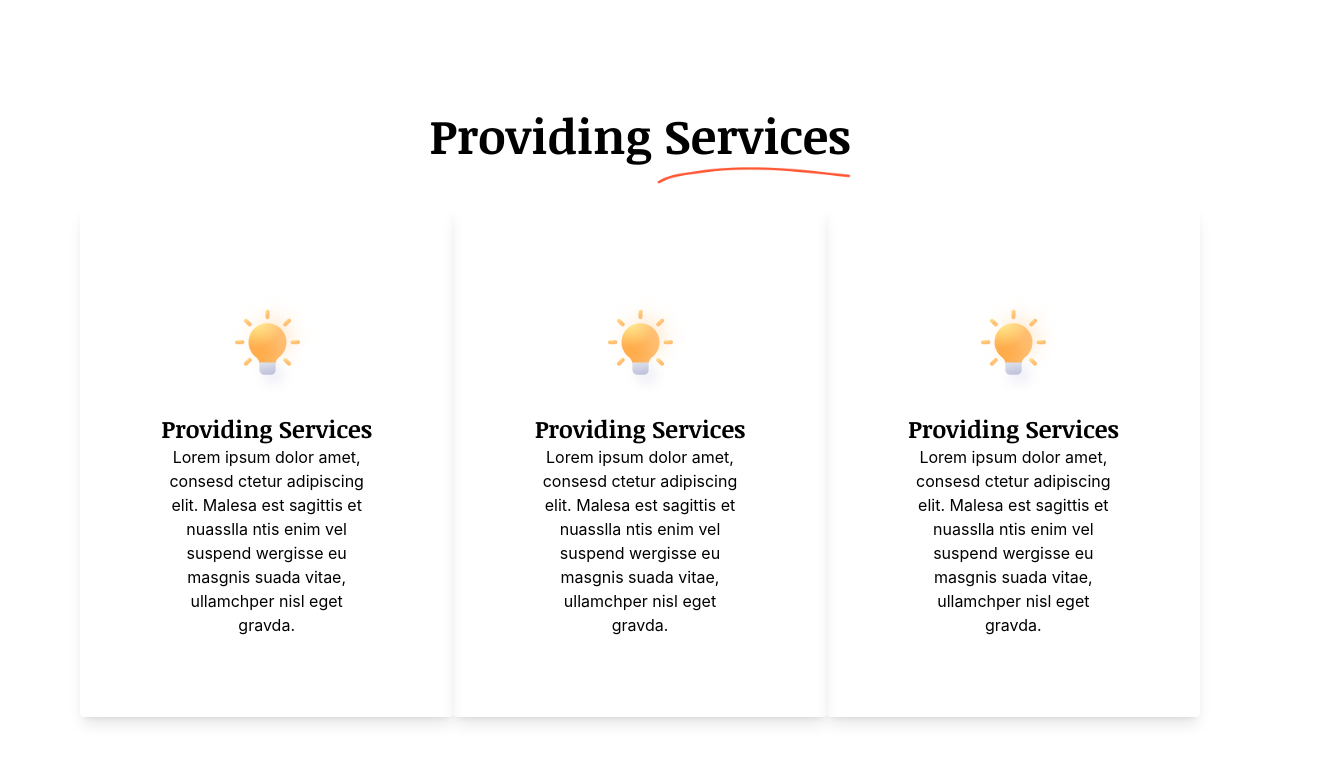
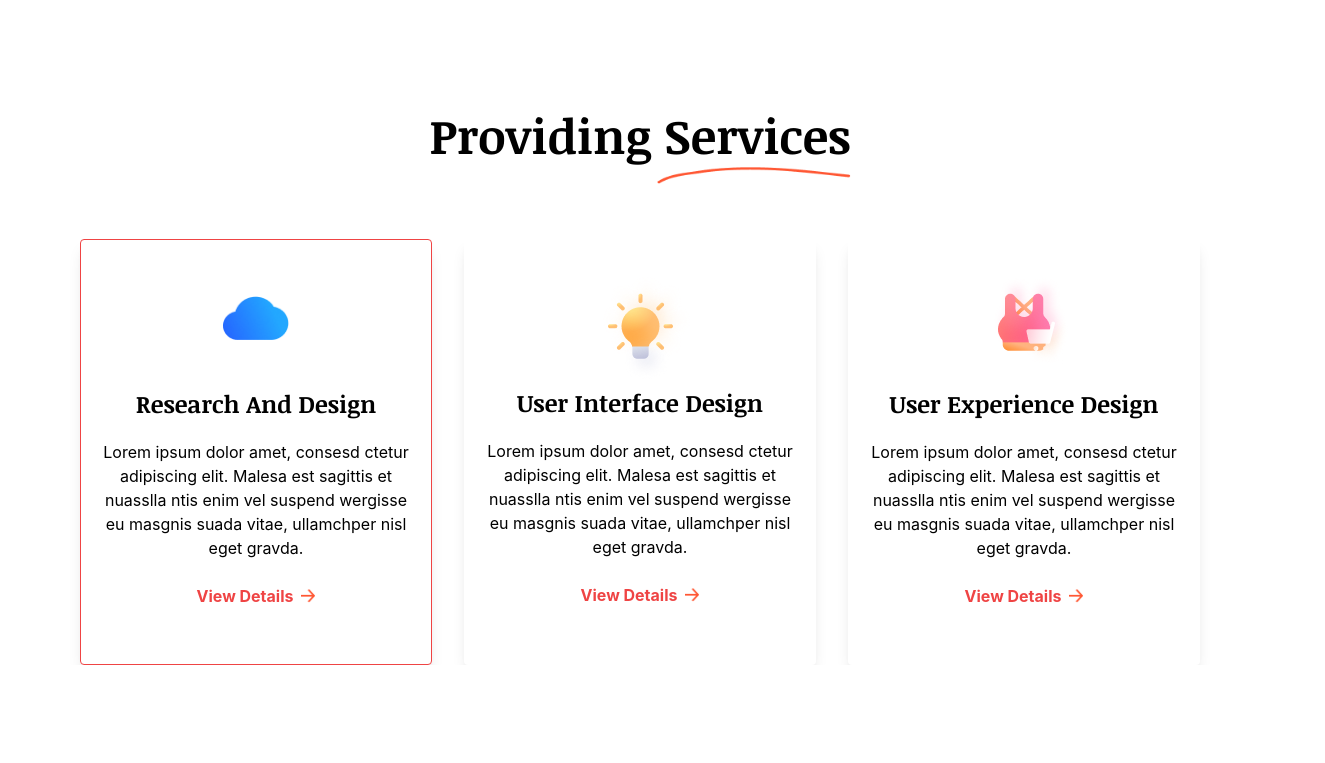
Before and after one commit to Avi-s-Work/alex, a Next.js app: page /fullpage in a window 1280 px wide. Shown: the part 1364-2127 px from the top of the page, 1325 px wide, since content can reach past the window. After the commit the page ends 2029 px from the top, so only its background shows below. Built offline with nearby package versions, Linux system fonts and the light colour scheme.

Commit message:
services_done

```diff
--- a/components/network.js
+++ b/components/network.js
@@ -4,7 +4,7 @@ export default function Network() {
       <section className="border border-red-500 flex items-center justify-center relative pt-32">
         <div
           style={{ width: "790px", height: "365px" }}
-          className="bg-gray-100 "
+          className="bg-gray-50 "
         ></div>
         <div className="w-full xl:px-96 lg:px-20 md:px-20 sm:px-10 px-10 border border-red-500 flex items-center justify-between absolute">
           <div style={{ width: "526px" }} className="border border-red-500">
--- a/components/services.js
+++ b/components/services.js
@@ -1,4 +1,5 @@
 import Image from "next/image";
+import Link from "next/link";
 export default function services() {
   return (
     <>
@@ -6,7 +7,9 @@ export default function services() {
         {/* Heading  */}
         <div className="grid grid-rows-2">
           <div>
-            <h1 className="text-5xl font-noticia">Providing Services</h1>
+            <h1 className="text-5xl font-noticia text-center">
+              Providing Services
+            </h1>
           </div>
           <div className="flex items-center justify-end mb-4">
             <Image
@@ -17,77 +20,114 @@ export default function services() {
             />
           </div>
         </div>
+        {/* Gray Portion  */}
+        <div
+          style={{ width: "1370px", height: "265px" }}
+          className="bg-gray-50 mt-60 relative hidden xl:flex"
+        ></div>
         {/* Cards */}
-        <div className="w-full xl:px-96 lg:px-20 md:px-20 sm:px-10 px-10 grid grid-cols-3">
+        <div className="absolute xl:px-96 lg:px-20 md:px-20 sm:px-10 px-10 grid grid-cols-3 gap-x-8 pt-32">
           {/* Single Card */}
-          <div className="rounded shadow-lg flex flex-col items-center p-20">
-            <div className="flex items-center justify-end mb-4">
+          <div className="bg-white rounded border border-red-500 shadow-lg flex flex-col items-center py-14 px-4">
+            <div className="flex items-center justify-end">
+              <Image
+                src="/images/cloud.png"
+                alt="cloud"
+                width="66"
+                height="44"
+              />
+            </div>
+            <h1 className="pt-12 text-2xl font-noticia text-center">
+              Research And Design
+            </h1>
+            <p className="pt-5 text-base text-center">
+              Lorem ipsum dolor amet, consesd ctetur adipiscing elit. Malesa est
+              sagittis et nuasslla ntis enim vel suspend wergisse eu masgnis
+              suada vitae, ullamchper nisl eget gravda.
+            </p>
+            <Link href="/">
+              <div className="pt-6 flex items-center cursor-pointer">
+                <span className="text-red-500 mr-2 font-bold text-base cursor-pointer">
+                  View Details
+                </span>
+                <Image
+                  src="/images/tiny_arrow.png"
+                  alt="tiny_arrow"
+                  width="14px"
+                  height="14px"
+                />
+              </div>
+            </Link>
+          </div>
+          {/* Single Card */}
+          <div className="bg-white rounded shadow-lg flex flex-col items-center pb-14 px-4">
+            <div className="flex items-center justify-end">
+              <div className="pt-8">
                 <Image
                   src="/images/Idea.png"
-                alt="services_line"
+                  alt="Idea"
                   width="110"
                   height="110"
                 />
               </div>
-            <div>
-              <h1 className="text-2xl font-noticia">Providing Services</h1>
             </div>
-            <div>
-              <p className="text-base text-center">
-                Lorem ipsum dolor amet, consesd ctetur adipiscing elit. Malesa
-                est sagittis et nuasslla ntis enim vel suspend wergisse eu
-                masgnis suada vitae, ullamchper nisl eget gravda.
+            <h1 className="text-2xl font-noticia text-center">
+              User Interface Design
+            </h1>
+            <p className="pt-5 text-base text-center">
+              Lorem ipsum dolor amet, consesd ctetur adipiscing elit. Malesa est
+              sagittis et nuasslla ntis enim vel suspend wergisse eu masgnis
+              suada vitae, ullamchper nisl eget gravda.
             </p>
+            <Link href="/">
+              <div className="pt-6 flex items-center cursor-pointer">
+                <span className="text-red-500 mr-2 font-bold text-base cursor-pointer">
+                  View Details
+                </span>
+                <Image
+                  src="/images/tiny_arrow.png"
+                  alt="tiny_arrow"
+                  width="14px"
+                  height="14px"
+                />
+              </div>
+            </Link>
+          </div>
+          {/* Single Card */}
+          <div className="bg-white rounded shadow-lg flex flex-col items-center pb-14 px-4">
+            <div className="flex items-center justify-end">
+              <div className="pt-9">
+                <Image
+                  src="/images/Design.png"
+                  alt="Design"
+                  width="91"
+                  height="91"
+                />
               </div>
             </div>
-          {/* Single Card */}
-          <div className="rounded shadow-lg flex flex-col items-center p-20">
-            <div className="flex items-center justify-end mb-4">
+            <h1 className="pt-4 text-2xl font-noticia text-center">
+              User Experience Design
+            </h1>
+            <p className="pt-5 text-base text-center">
+              Lorem ipsum dolor amet, consesd ctetur adipiscing elit. Malesa est
+              sagittis et nuasslla ntis enim vel suspend wergisse eu masgnis
+              suada vitae, ullamchper nisl eget gravda.
+            </p>
+            <Link href="/">
+              <div className="pt-6 flex items-center cursor-pointer">
+                <span className="text-red-500 mr-2 font-bold text-base cursor-pointer">
+                  View Details
+                </span>
                 <Image
-                src="/images/Idea.png"
-                alt="services_line"
-                width="110"
-                height="110"
+                  src="/images/tiny_arrow.png"
+                  alt="tiny_arrow"
+                  width="14px"
+                  height="14px"
                 />
               </div>
-            <div>
-              <h1 className="text-2xl font-noticia">Providing Services</h1>
-            </div>
-            <div>
-              <p className="text-base text-center">
-                Lorem ipsum dolor amet, consesd ctetur adipiscing elit. Malesa
-                est sagittis et nuasslla ntis enim vel suspend wergisse eu
-                masgnis suada vitae, ullamchper nisl eget gravda.
-              </p>
+            </Link>
           </div>
         </div>
-          {/* Single Card */}
-          <div className="rounded shadow-lg flex flex-col items-center p-20">
-            <div className="flex items-center justify-end mb-4">
-              <Image
-                src="/images/Idea.png"
-                alt="services_line"
-                width="110"
-                height="110"
-              />
-            </div>
-            <div>
-              <h1 className="text-2xl font-noticia">Providing Services</h1>
-            </div>
-            <div>
-              <p className="text-base text-center">
-                Lorem ipsum dolor amet, consesd ctetur adipiscing elit. Malesa
-                est sagittis et nuasslla ntis enim vel suspend wergisse eu
-                masgnis suada vitae, ullamchper nisl eget gravda.
-              </p>
-            </div>
-          </div>
-        </div>
-        {/* Gray Portion  */}
-        <div
-          style={{ width: "1370px", height: "265px" }}
-          className="bg-gray-100 mt-72"
-        ></div>
       </section>
     </>
   );
```
Also changed, not shown: public/images/tiny_arrow.png (added). Lines whose indentation alone changed are shown as unchanged.
